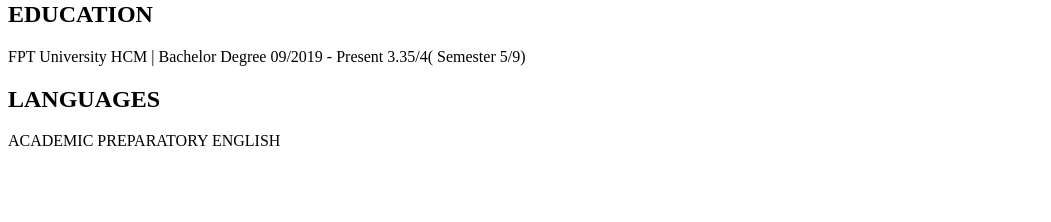
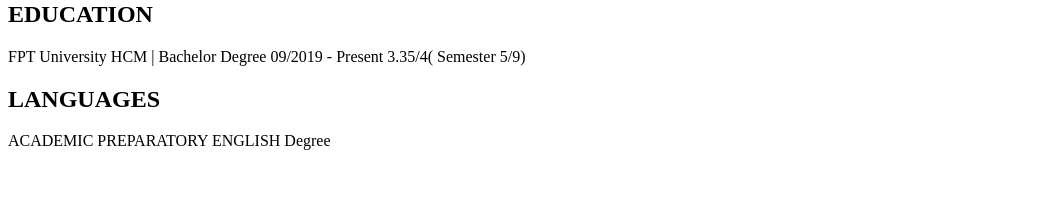
Before and after one commit to dauleduc2/dauleduc.info, a Next.js app: page /components/AboutMe in a window 1280 px wide. Shown: the part 7200-7422 px from the top of the page, without its empty margins (0-1051 px from the left). Built offline with nearby package versions, Linux system fonts and the light colour scheme.

Commit message:
update form

```diff
--- a/src/pages/components/AboutMe/index.tsx
+++ b/src/pages/components/AboutMe/index.tsx
@@ -92,7 +92,9 @@
             <h2 className="text-base font-bold uppercase lg:text-2xl">
               LANGUAGES
             </h2>
-            <p className="text-sm lg:text-xl">ACADEMIC PREPARATORY ENGLISH</p>
+            <p className="text-sm lg:text-xl">
+              ACADEMIC PREPARATORY ENGLISH Degree
+            </p>
           </div>
         </div>
       </div>
```
